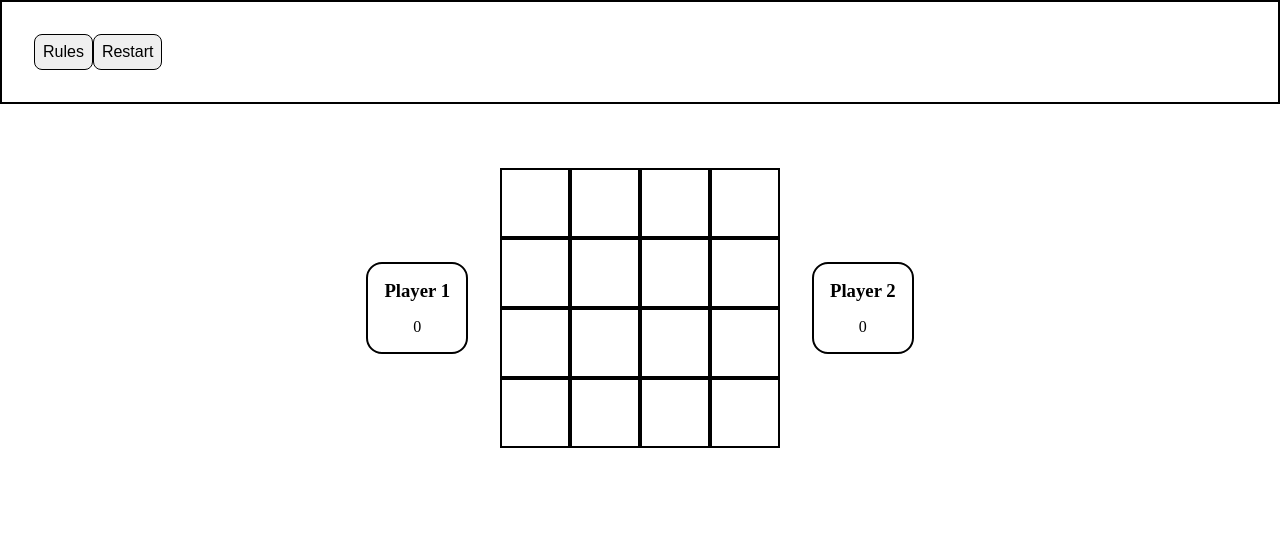
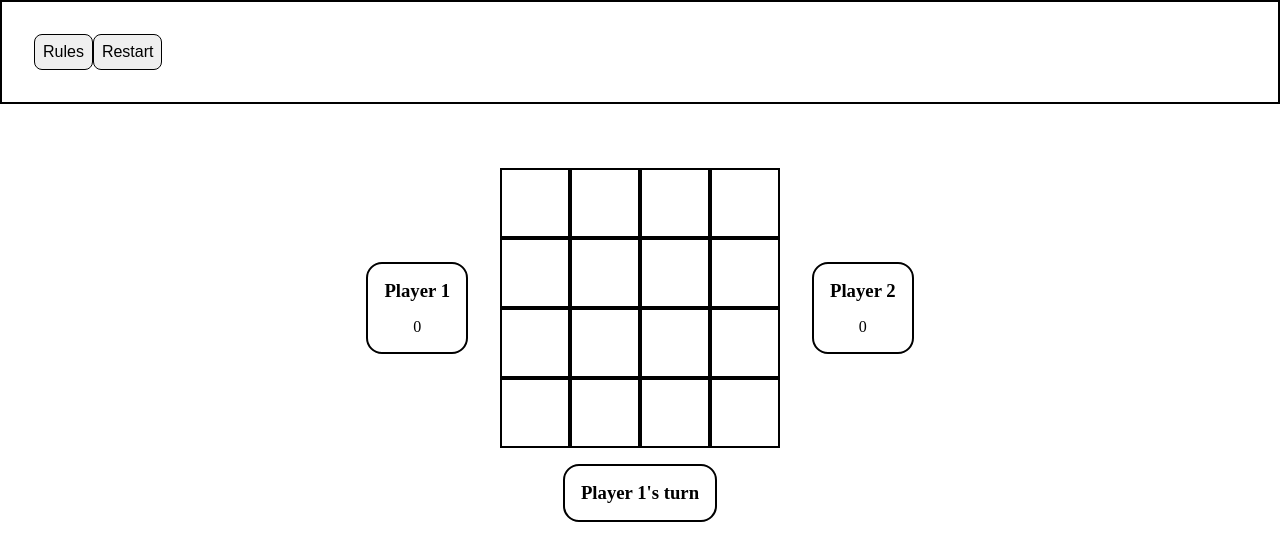
Before and after one commit to felicialyden/connect-four, an Angular app: page / in a window 1280 px wide. Shown: the top 560 px of the page. Built offline with nearby package versions, Linux system fonts and the light colour scheme.

Commit message:
add turn tracker component

```diff
--- a/src/app/app.component.css
+++ b/src/app/app.component.css
@@ -5,3 +5,9 @@
     gap: 2rem;
     margin-top: 4rem;
 }
+
+.turn-tracker {
+    display: flex;
+    align-items: center;
+    justify-content: center;
+}
--- a/src/app/app.component.html
+++ b/src/app/app.component.html
@@ -1,9 +1,12 @@
 
   <main>
       <app-navbar></app-navbar>
-    <section class="game-content">
+  <section class="game-content">
       <app-player [playerNo]=1></app-player>
       <app-board (nextPlayer)="setNextPlayer($event)"></app-board>
       <app-player [playerNo]=2></app-player>
   </section>
+  <div class="turn-tracker">
+    <app-turn-tracker [playerNo]=this.player></app-turn-tracker>
+  </div>
   </main>
--- a/src/app/app.component.ts
+++ b/src/app/app.component.ts
@@ -2,11 +2,12 @@ import { Component, EventEmitter } from '@angular/core';
 import { BoardComponent } from './board/board.component';
 import { PlayerComponent } from './player/player.component';
 import { NavbarComponent } from './navbar/navbar.component';
+import { TurnTrackerComponent } from './turn-tracker/turn-tracker.component';
 
 @Component({
   selector: 'app-root',
   standalone: true,
-  imports: [BoardComponent, PlayerComponent, NavbarComponent],
+  imports: [BoardComponent, PlayerComponent, NavbarComponent, TurnTrackerComponent],
   templateUrl: './app.component.html',
   styleUrl: './app.component.css'
 })
@@ -16,7 +17,6 @@ export class AppComponent {
 
   setNextPlayer(newPlayerNo: number) {
     this.player = newPlayerNo
-    console.log(this.player, 'player')
   }
 
 }
--- /dev/null
+++ b/src/app/turn-tracker/turn-tracker.component.css
@@ -0,0 +1,7 @@
+.turn-tracker {
+    margin-top: 1rem;
+    border: 2px solid black;
+    border-radius: 1rem;
+    padding: 1rem;
+    text-align: center;
+}
--- /dev/null
+++ b/src/app/turn-tracker/turn-tracker.component.html
@@ -0,0 +1,3 @@
+<div class="turn-tracker">
+    <h3 class="player-turn">Player {{this.playerNo}}'s turn</h3>
+</div>
--- a/src/styles.css
+++ b/src/styles.css
@@ -1,4 +1,3 @@
-/* You can add global styles to this file, and also import other style files */
 * {
     box-sizing: border-box;
     margin: 0;
```
Also changed, not shown: src/app/turn-tracker/turn-tracker.component.ts (added, +12 -0 lines).
